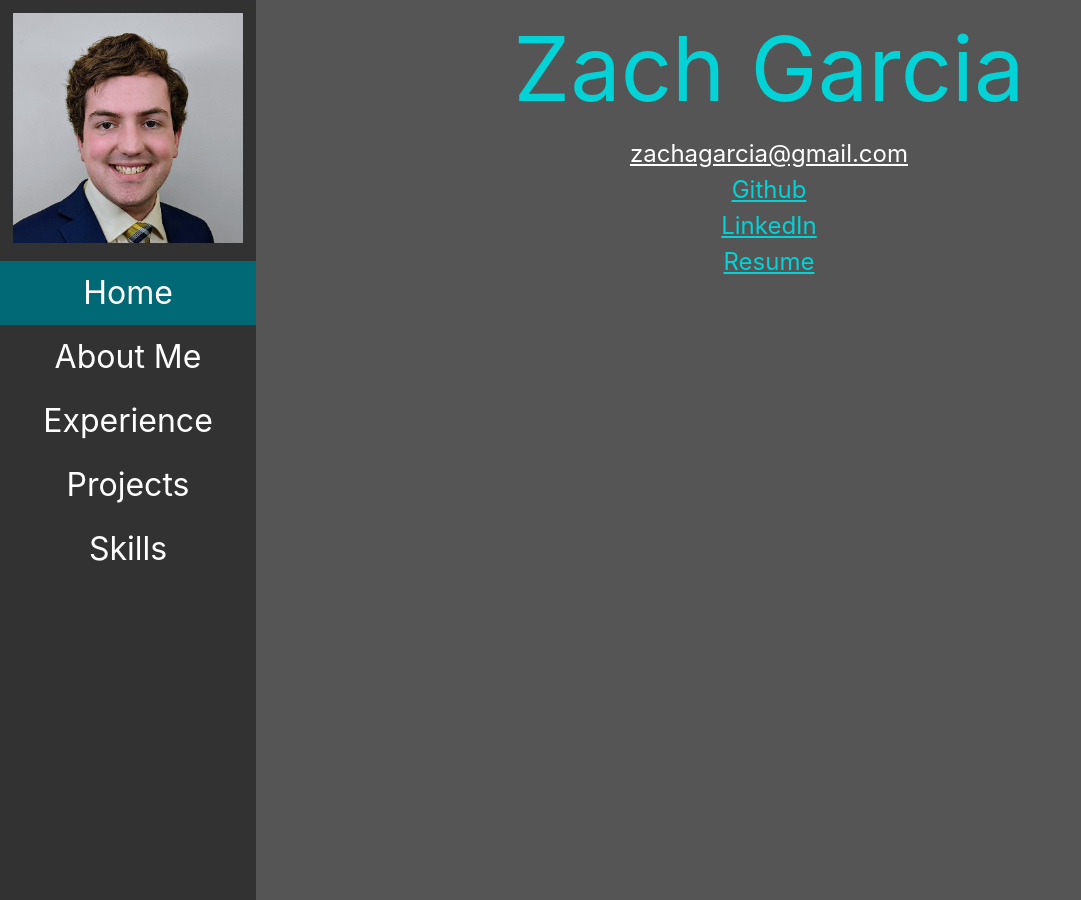
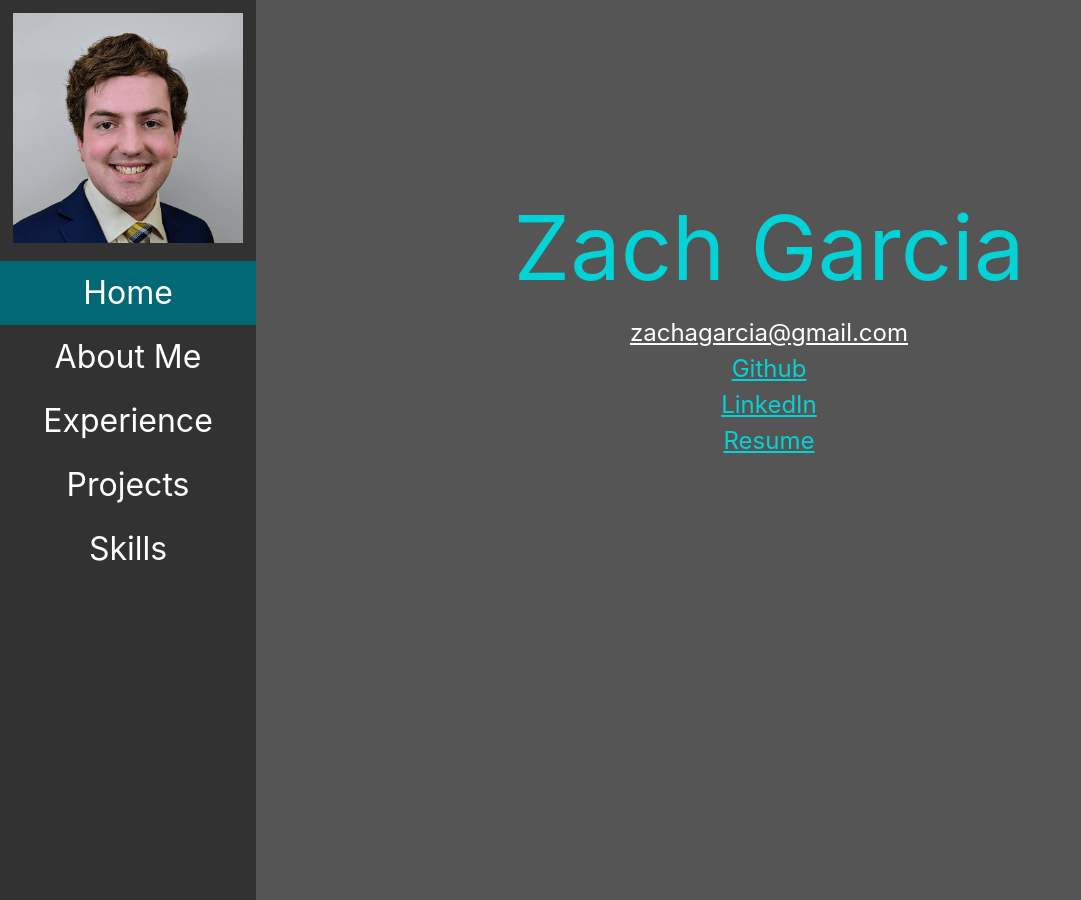
Before and after one commit to ZachGarcia42/zachgarcia42.github.io, a Jekyll site: the page built from index.markdown, in a window 1280 px wide and 900 px high. Shown: the whole window, without its empty margins (0-1081 px from the left). Built offline with Jekyll 4.4.1, drawn with Linux system fonts in a browser that asks for light colours.

Commit message:
Restore Spacing

```diff
--- a/_layouts/default.html
+++ b/_layouts/default.html
@@ -31,7 +31,7 @@
     </li>
   </ul>
 
-  <div class="section" id="home">
+  <div class="section content" id="home">
     <h1 id="name">Zach Garcia</h1>
     <!-- <p>zachagarcia@gmail.com</p> -->
     <a id="email" target="_blank" rel="nofollow" href="mailto:zachagarcia@gmail.com">zachagarcia@gmail.com</a>
```
